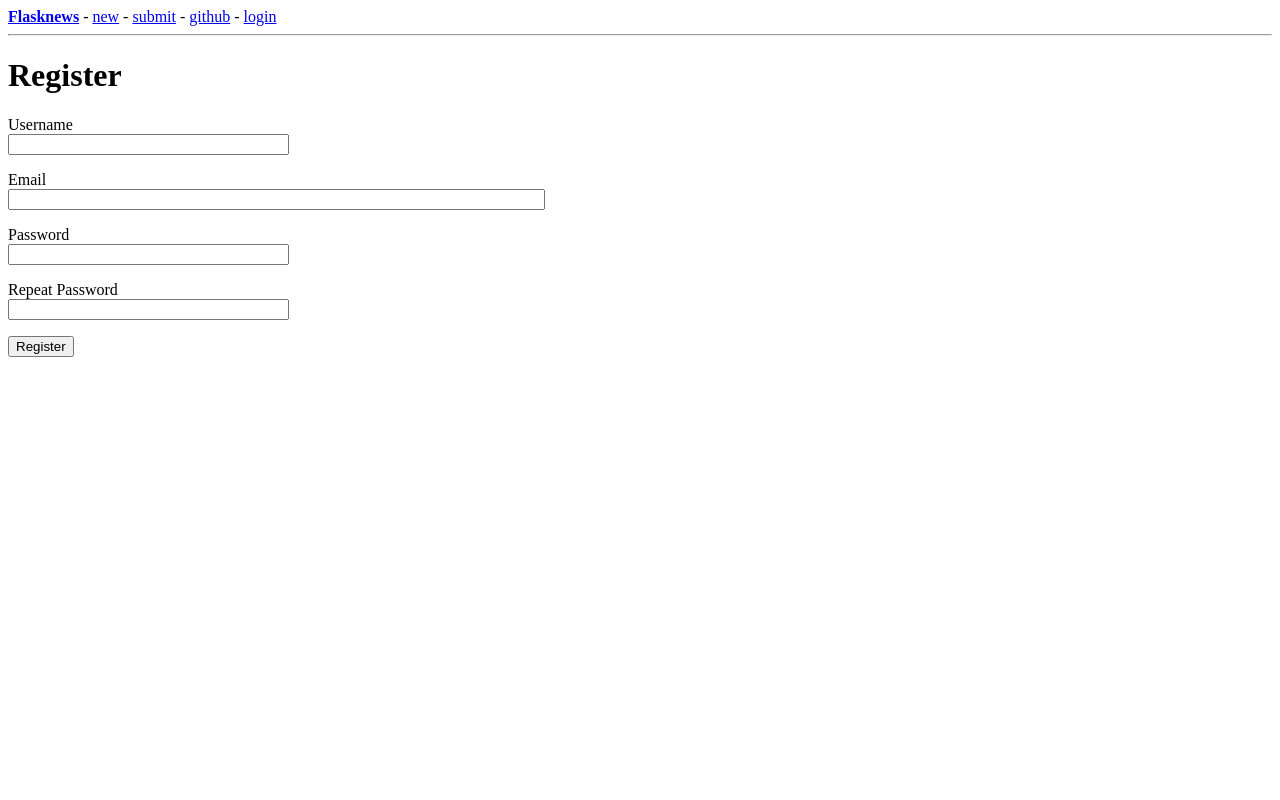
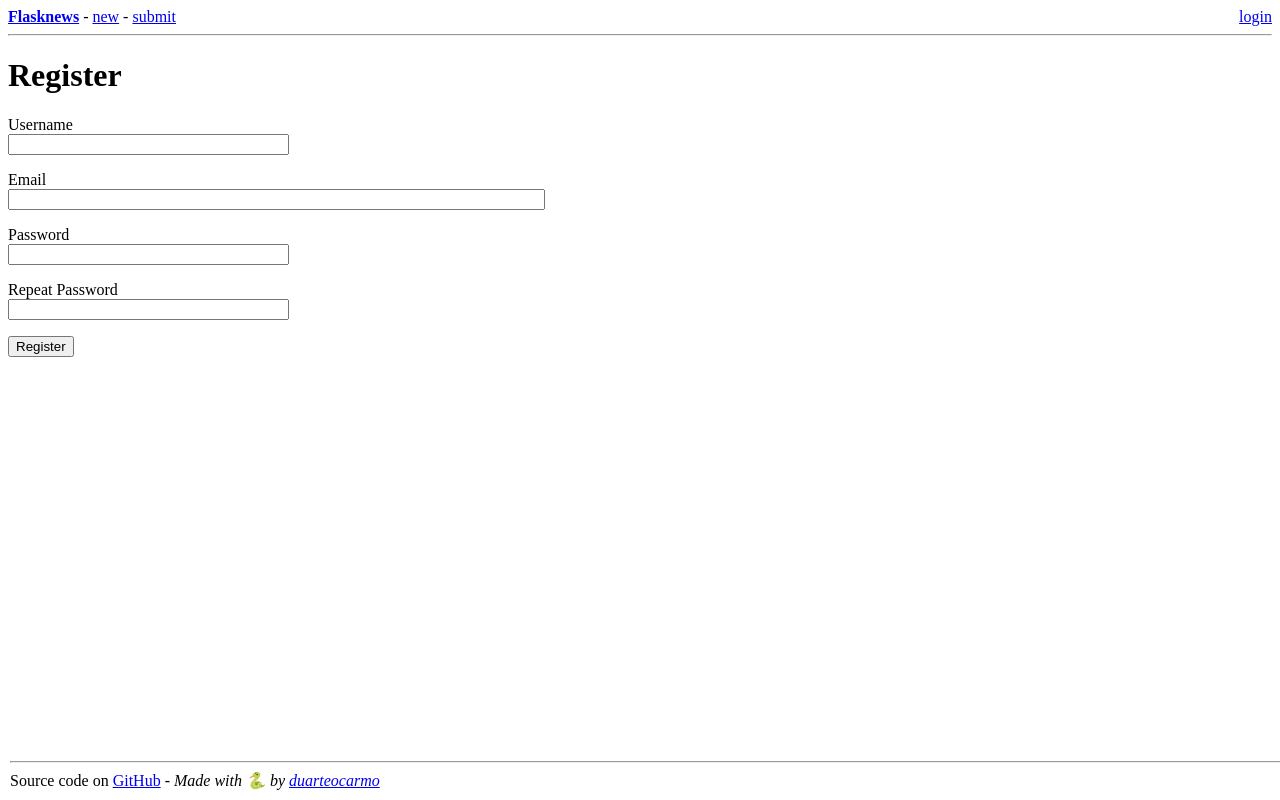
Before and after one commit to duarteocarmo/flask_hackernews, a Flask app: page /auth/register in a window 1280 px wide. Run offline with Flask 2, Linux system fonts and the light colour scheme; some libraries are stand-ins or nearby versions.

Commit message:
added credentials

```diff
--- /dev/null
+++ b/app/static/main.css
@@ -0,0 +1,10 @@
+.footer {
+    position: fixed;
+    left: 0;
+    bottom: 0;
+    background-color: white;
+    width: 100%;
+    text-align: left;
+    margin: 10px 10px 0px 10px;
+    padding-bottom: 10px;
+ }
--- a/app/templates/base.html
+++ b/app/templates/base.html
@@ -1,6 +1,7 @@
 <html>
     <head>
         <link rel="shortcut icon" href="{{ url_for('static', filename='favicon.ico') }}">
+        <link rel="stylesheet" type="text/css" href="{{ url_for('static', filename='main.css')}}">
 
         {{ moment.include_jquery() }}
         {{ moment.include_moment() }}
@@ -16,14 +17,19 @@
         <div>
             <a href="{{ url_for('main.index') }}"><b>Flasknews</b></a> -
             <a href="{{ url_for('main.new') }}">new</a> -
-            <a href="{{ url_for('main.submit') }}">submit</a> -
-            <a href="https://github.com/duarteocarmo/flask_hackernews">github</a> -
+            <a href="{{ url_for('main.submit') }}">submit</a>
+
+
+        <span style="float:right;">
                 {% if current_user.is_anonymous %}
                 <a href="{{ url_for('auth.login') }}">login</a>
                 {% else %}
                 <a href="{{ url_for('main.user', username=current_user.username) }}">{{ current_user.username }}</a> -
                 <a href="{{ url_for('auth.logout') }}">logout</a>
                 {% endif %}
+
+        </span>
+
         </div>
         <hr>
         {% with messages = get_flashed_messages() %}
@@ -36,5 +42,11 @@
         {% endif %}
         {% endwith %}
         {% block content %}{% endblock %}
+
+        <div class="footer">
+            <hr>
+            Source code on <a href="https://github.com/duarteocarmo/flask_hackernews">GitHub</a> -
+            <i> Made with 🐍  by <a href="https://duarteocarmo.com">duarteocarmo</a></i>
+          </div>
     </body>
 </html>
```
Lines whose indentation alone changed are shown as unchanged.
